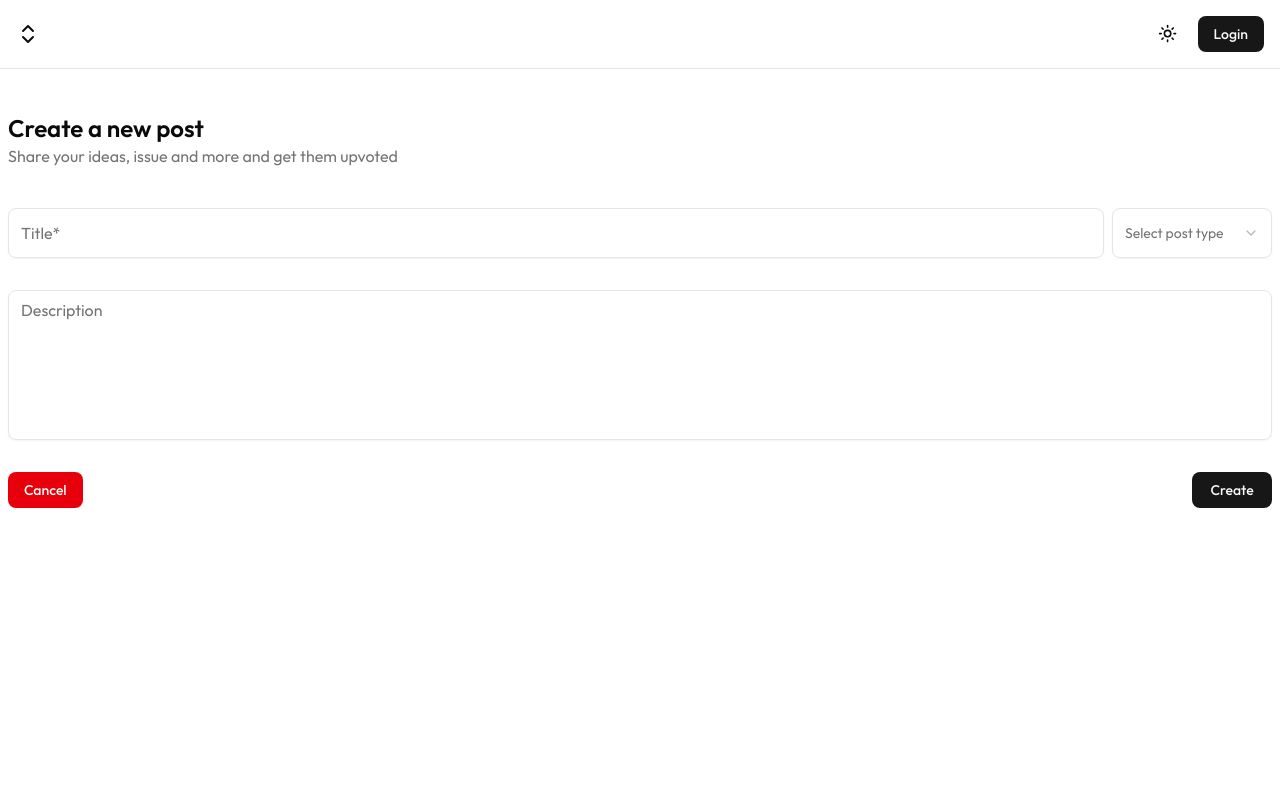
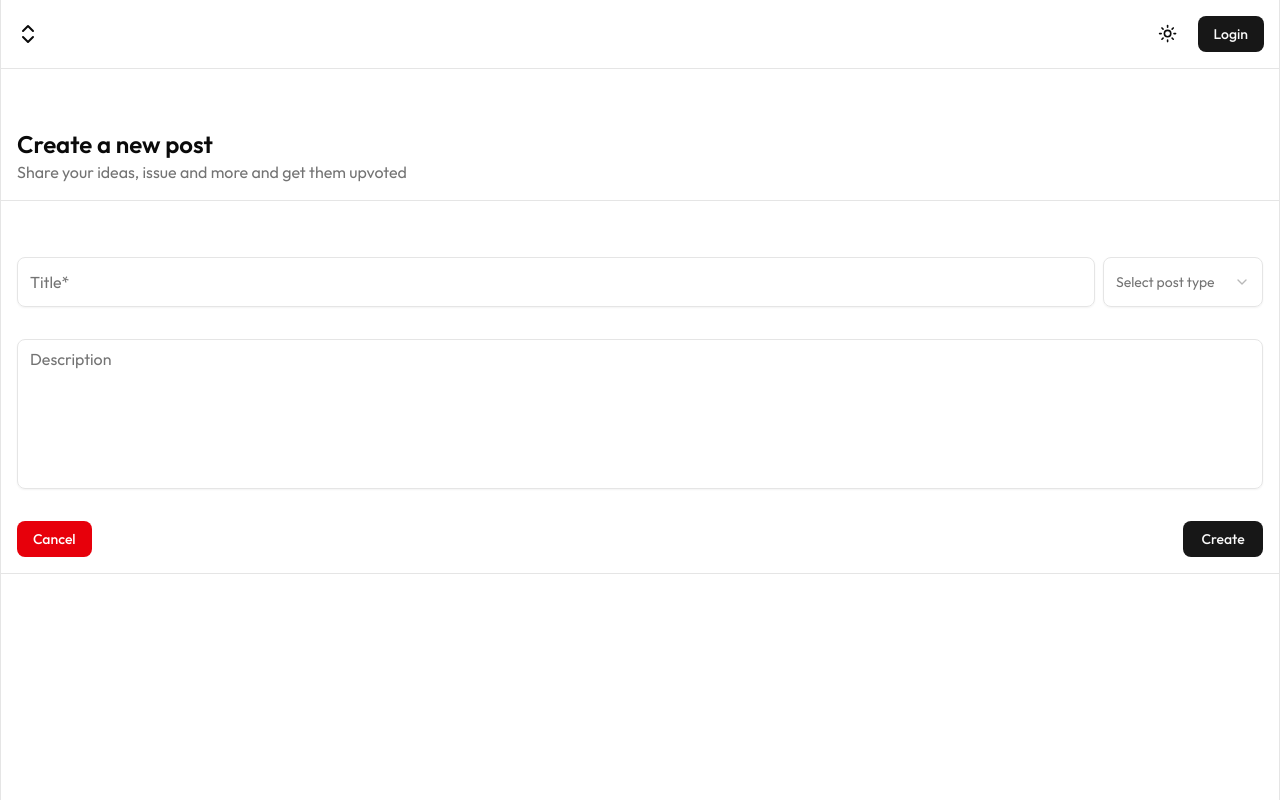
Before and after one commit to yuvanvk/upvote, a Next.js app: page /create in a window 1280 px wide. Built offline with nearby package versions, Linux system fonts and the light colour scheme; no server answers.

Commit message:
fix: overall layout

```diff
--- a/app/create/page.tsx
+++ b/app/create/page.tsx
@@ -3,8 +3,7 @@ import { Navbar } from "@/components/ui/navbar";
 
 export default function CreatePage() {
   return (
-    <div className="max-w-7xl mx-auto flex flex-col relative h-screen">
-      <Navbar />
+    <div className="">
       <CreateForm />
     </div>
   );
--- a/app/layout.tsx
+++ b/app/layout.tsx
@@ -3,6 +3,7 @@ import { Geist, Geist_Mono } from "next/font/google";
 import "./globals.css";
 import { ThemeProvider } from "@/components/ui/theme-provider";
 import { SessionProvider } from "next-auth/react";
+import { Navbar } from "@/components/ui/navbar";
 
 
 const geistSans = Geist({
@@ -36,7 +37,13 @@ export default function RootLayout({
               enableSystem
               disableTransitionOnChange>
 
+          <Navbar />
+      <div
+        className="max-w-7xl mx-auto flex flex-col h-screen relative border-x-1"
+      >
+
             {children}
+      </div>
           </ThemeProvider>
         </SessionProvider>
       </body>
--- a/app/page.tsx
+++ b/app/page.tsx
@@ -1,20 +1,18 @@
-
 import { Main } from "@/components/main";
 import { Navbar } from "@/components/ui/navbar";
 import { SiteHeader } from "@/components/ui/site-header";
 
-export default function Home({ searchParams }: { searchParams: { filter: string }}) {
-  const filter = searchParams.filter ?? "all"
+export default function Home({
+  searchParams,
+}: {
+  searchParams: { filter: string };
+}) {
+  const filter = searchParams.filter ?? "all";
 
   return (
     <>
-      <Navbar />
-      <div
-        className="max-w-7xl mx-auto flex flex-col h-screen relative border-x-1"
-      >
-        <SiteHeader filter={filter}/>
-        <Main filter={filter}/>
-      </div>
+      <SiteHeader filter={filter} />
+      <Main filter={filter} />
     </>
   );
 }
--- a/components/create-form.tsx
+++ b/components/create-form.tsx
@@ -68,14 +68,14 @@ export const CreateForm = () => {
   }, [success]);
 
   return (
-    <div className="mt-28 mx-2 space-y-10">
-      <div>
+    <div className="mt-28  space-y-10">
+      <div className="border-b p-4">
         <div className="text-2xl font-semibold">Create a new post</div>
         <div className=" text-muted-foreground">
           Share your ideas, issue and more and get them upvoted
         </div>
       </div>
-      <div className="space-y-8">
+      <div className="space-y-8 border-b p-4">
         <div className="flex items-center gap-2">
           <Input
             onChange={(e) => setTitle(e.target.value)}
@@ -99,7 +99,7 @@ export const CreateForm = () => {
         </div>
         <Textarea
           onChange={(e) => setDescription(e.target.value)}
-          className="resize-none min-h-[150px] !text-[16px]"
+          className="resize-none min-h-[150px] !text-[16px] "
           placeholder="Description"
           required
           maxLength={200}
```
